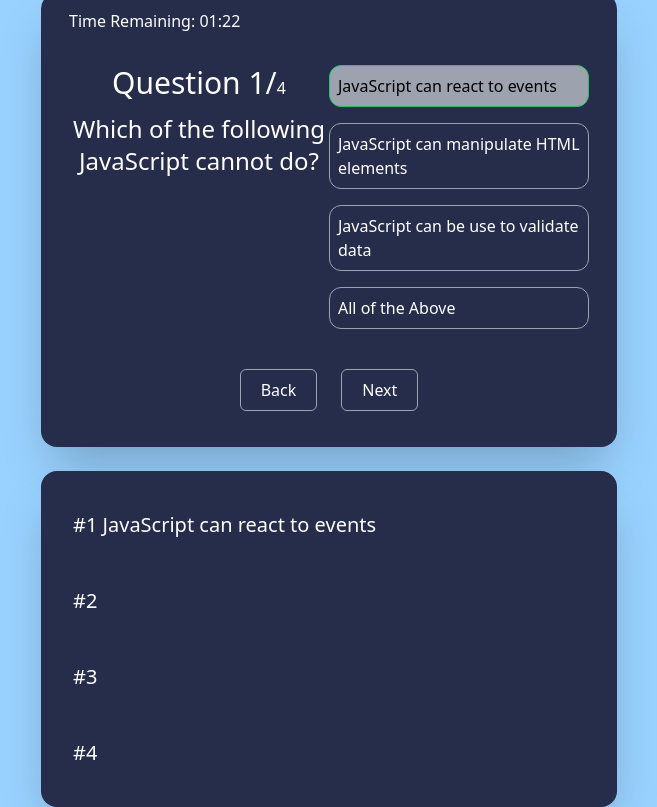
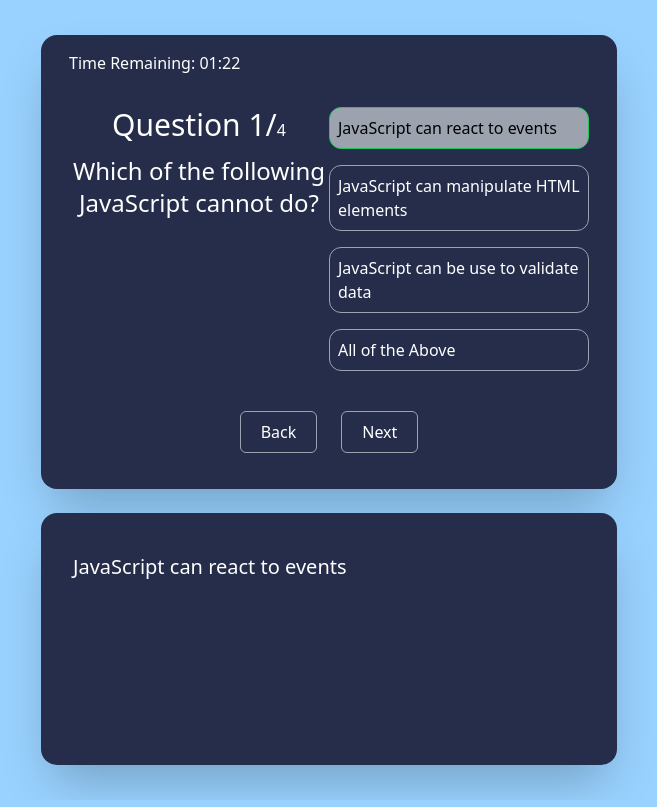
Before and after one commit to sunilsinghrana/quiz-project, a Next.js app: page /quizPage in a window 1280 px wide. Both pictures are taken after a click on the button "JavaScript can react to events". Shown: the whole page, without its empty margins (311-968 px from the left). Built offline with nearby package versions, Linux system fonts and the light colour scheme.

Commit message:
bugs fixed

```diff
--- a/components/ReviewPage.tsx
+++ b/components/ReviewPage.tsx
@@ -11,22 +11,22 @@ function ReviewPage({ answer }: any) {
         <button
         className={`text-white text-xl ${answer[0] ? 'border border-gray-400' : 'bg-transparent text-transparent'} w-full text-left my-2 pl-4 rounded py-4 hover:bg-gray-600`}
         >
-          #1 {questions[0].answerOptions[answer[0]]}
+           {questions[0].answerOptions[answer[0]]}
         </button>
         <button
           className={`text-white text-xl ${answer[1] ? 'border border-gray-400' : 'bg-transparent text-transparent'} w-full text-left my-2 pl-4 rounded py-4 hover:bg-gray-600`}
           >
-          #2 {questions[1].answerOptions[answer[1] ? answer[1] : '']}
+           {questions[1].answerOptions[answer[1] ? answer[1] : '']}
         </button>
         <button
           className={`text-white text-xl ${answer[2] ? 'border border-gray-400' : 'bg-transparent text-transparent'} w-full text-left my-2 pl-4 rounded py-4 hover:bg-gray-600`}
           >
-         #3 {questions[2].answerOptions[answer[2] ? answer[2] : '']}
+          {questions[2].answerOptions[answer[2] ? answer[2] : '']}
         </button>
         <button
           className={`text-white text-xl ${answer[3] ? 'border border-gray-400' : 'bg-transparent text-transparent'} w-full text-left my-2 pl-4 rounded py-4 hover:bg-gray-600`}
         >
-         #4 {questions[3].answerOptions[answer[3] ? answer[3] : '']}
+         {questions[3].answerOptions[answer[3] ? answer[3] : '']}
         </button>
 
         </>
--- a/components/TotalScore.tsx
+++ b/components/TotalScore.tsx
@@ -32,19 +32,19 @@ const TotalScore = ({ answer }: any) => {
       <div className="showing-result flex flex-col justify-start items-start">
         <div>
           <p className="text-white text-xl">Q1. {questions[0].title}</p>
-          <p className={`${answer[0] === questions[0].ans ? 'text-green-600' : 'text-red-600'} text-lg ml-8`}>{questions[0].answerOptions[answer[0]]}</p>
+          <p className={`${answer[0] === questions[0].ans ? 'text-green-600' : 'text-red-600'} text-lg ml-8`}>{answer[0] === questions[0].ans ? questions[0].answerOptions[answer[0]] : (<p className="text-red-600 text-lg">Not seleted any Answer</p>)}</p>
         </div>
         <div>
-          <p className="text-white text-xl">Q1. {questions[0].title}</p>
-          <p className={`${answer[1] === questions[1].ans ? 'text-green-600' : 'text-red-600'} text-lg ml-8`}>{questions[1].answerOptions[answer[1]]}</p>
+          <p className="text-white text-xl">Q2. {questions[0].title}</p>
+          <p className={`${answer[1] === questions[1].ans ? 'text-green-600' : 'text-red-600'} text-lg ml-8`}>{answer[1] === questions[1].ans ? questions[1].answerOptions[answer[1]] : (<p className="text-red-600 text-lg">Not seleted any Answer</p>)}</p>
         </div>
         <div>
-          <p className="text-white text-xl">Q1. {questions[0].title}</p>
-          <p className={`${answer[2] === questions[2].ans ? 'text-green-600' : 'text-red-600'} text-lg ml-8`}>{questions[2].answerOptions[answer[2]]}</p>
+          <p className="text-white text-xl">Q3. {questions[0].title}</p>
+          <p className={`${answer[2] === questions[2].ans ? 'text-green-600' : 'text-red-600'} text-lg ml-8`}>{answer[2] === questions[2].ans ? questions[2].answerOptions[answer[2]] : (<p className="text-red-600 text-lg">Not seleted any Answer</p>)}</p>
         </div>
         <div>
-          <p className="text-white text-xl">Q1. {questions[0].title}</p>
-          <p className={`${answer[3] === questions[3].ans ? 'text-green-600' : 'text-red-600'} text-lg ml-8`}>{questions[3].answerOptions[answer[3]]}</p>
+          <p className="text-white text-xl">Q4. {questions[0].title}</p>
+          <p className={`${answer[3] === questions[3].ans ? 'text-green-600' : 'text-red-600'} text-lg ml-8`}>{answer[3] === questions[3].ans ? questions[3].answerOptions[answer[3]] : (<p className="text-red-600 text-lg">Not seleted any Answer</p>)}</p>
         </div>
       </div>
       <div className="w-full text-center my-16">
```
